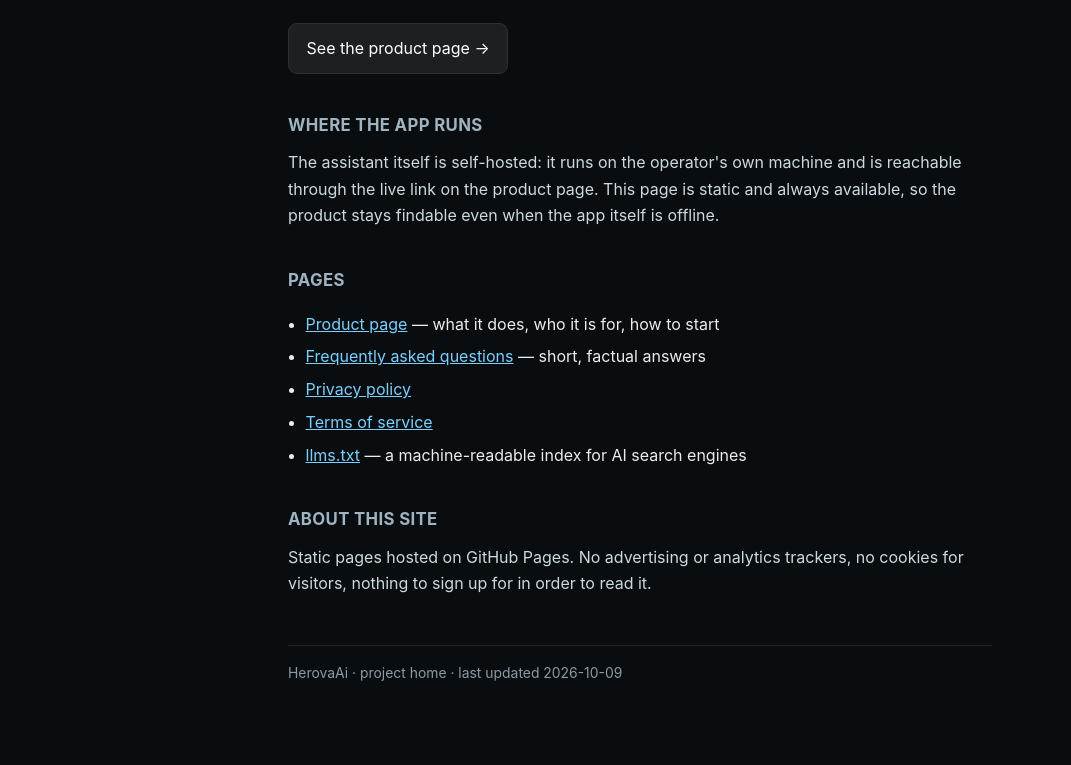
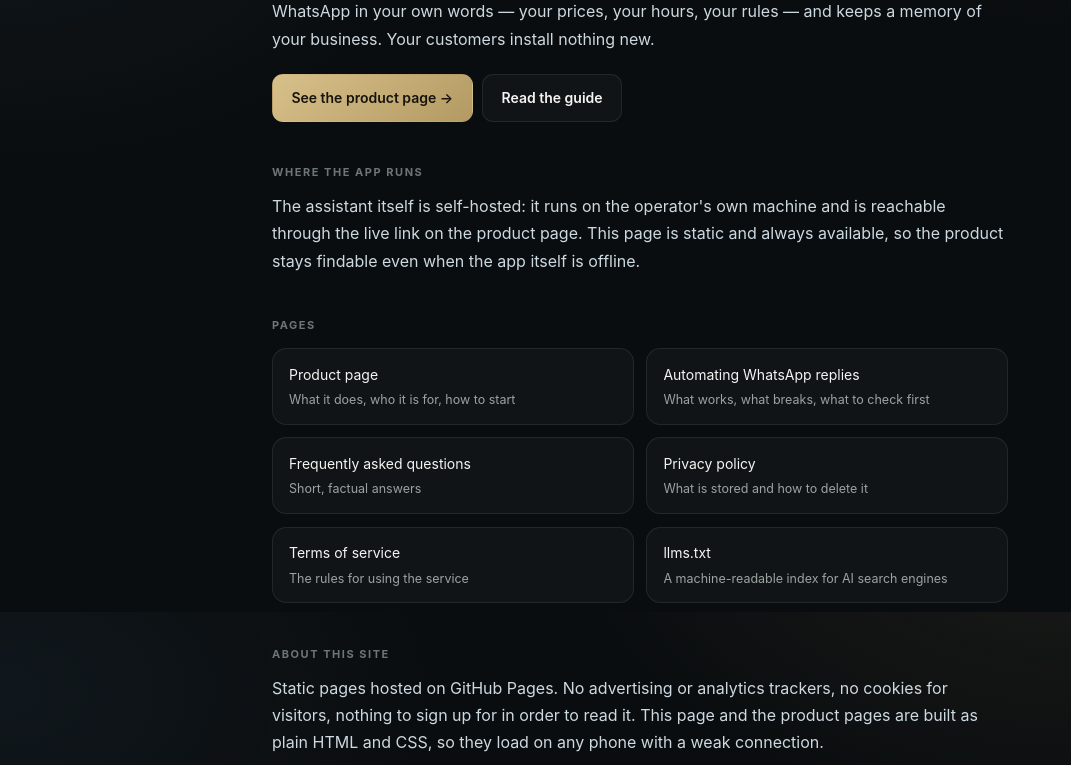
Before and after one commit to sahadat01832-del/sahadat01832-del.github.io, a plain HTML site: page index.html in a window 1280 px wide. Shown: the part 188-953 px from the top of the page, without its empty margins (0-1071 px from the left). Drawn offline with Linux system fonts and the light colour scheme.

Commit message:
Refresh the project home: brand icons, social card, guide link, contact and a 404

```diff
--- a/index.html
+++ b/index.html
@@ -8,28 +8,90 @@
 <meta name="description" content="HerovaAi is an AI assistant for small businesses that answers customer questions on WhatsApp in the owner's own words. This is the project home: what it is, where the app runs, and the site's policies.">
 <link rel="canonical" href="https://sahadat01832-del.github.io/">
 <meta name="theme-color" content="#0a0d0f">
+<link rel="icon" href="favicon.svg" type="image/svg+xml">
+<link rel="icon" href="favicon.ico" sizes="any">
+<link rel="apple-touch-icon" href="apple-touch-icon.png">
+<link rel="manifest" href="site.webmanifest">
 <meta property="og:type" content="website">
 <meta property="og:site_name" content="HerovaAi">
 <meta property="og:title" content="HerovaAi — project home">
-<meta property="og:description" content="What HerovaAi is, where the app runs, and where to read the policies.">
+<meta property="og:description" content="An AI assistant that answers customers on WhatsApp in the owner's own words. What it is, where the app runs, and how to reach the project.">
 <meta property="og:url" content="https://sahadat01832-del.github.io/">
-<meta name="twitter:card" content="summary">
+<meta property="og:image" content="https://sahadat01832-del.github.io/og-image.png">
+<meta property="og:image:width" content="1200">
+<meta property="og:image:height" content="630">
+<meta property="og:image:alt" content="HerovaAi — your shop's assistant, answering customers on WhatsApp">
+<meta name="twitter:card" content="summary_large_image">
+<meta name="twitter:image" content="https://sahadat01832-del.github.io/og-image.png">
 <style>
-  :root { color-scheme: dark; }
+  :root {
+    color-scheme: dark;
+    --bg: #0a0d0f;
+    --panel: rgba(255, 255, 255, 0.03);
+    --line: rgba(255, 255, 255, 0.08);
+    --text: #f4f5f3;
+    --dim: #9aa3a0;
+    --dim-2: #6d7674;
+    --gold: #c0a872;
+    --gold-light: #d8c08a;
+    --gold-soft: rgba(192, 168, 114, 0.12);
+    --ease: cubic-bezier(0.22, 0.61, 0.36, 1);
+  }
   * { box-sizing: border-box; }
-  body { margin: 0; padding: 3rem 1.25rem 4rem; background: #0a0d0f; color: #e7edf1;
-         font: 16px/1.65 -apple-system, "Segoe UI", Roboto, "Space Grotesk", system-ui, sans-serif; }
-  main { max-width: 44rem; margin: 0 auto; }
-  h1 { font-size: clamp(1.7rem, 4vw, 2.4rem); line-height: 1.2; margin: 0 0 .75rem; letter-spacing: -.01em; }
-  h2 { font-size: 1.05rem; margin: 2.4rem 0 .5rem; letter-spacing: .02em; text-transform: uppercase; color: #9fb3c0; }
-  p { margin: .6rem 0; color: #cdd9e1; }
-  ul { padding-left: 1.1rem; }
-  li { margin: .4rem 0; }
-  a { color: #7ad0ff; }
-  a.cta { display: inline-block; margin: 1rem 0 0; padding: .7rem 1.1rem; border-radius: .55rem;
-          background: #1d1f22; color: #fff; text-decoration: none; border: 1px solid #2c3136; }
-  .fine { margin-top: 3rem; padding-top: 1rem; border-top: 1px solid #1d2226;
-          font-size: .87rem; color: #8b9aa5; }
+  html { scroll-behavior: smooth; }
+  body {
+    margin: 0; padding: 2.6rem 1.25rem 3.5rem;
+    background: var(--bg); color: var(--text);
+    font: 16px/1.7 -apple-system, "Segoe UI", Roboto, "Space Grotesk", system-ui, sans-serif;
+    background-image:
+      radial-gradient(55rem 35rem at 85% -15%, rgba(192, 168, 114, 0.10), transparent 60%),
+      radial-gradient(45rem 28rem at 0% 10%, rgba(70, 110, 140, 0.10), transparent 60%);
+    background-attachment: fixed;
+  }
+  main { max-width: 46rem; margin: 0 auto; }
+  .brand { display: flex; align-items: center; gap: 0.6rem; margin-bottom: 1.6rem; }
+  .mark {
+    display: grid; place-items: center; width: 34px; height: 34px; border-radius: 10px;
+    background: linear-gradient(140deg, var(--gold-light), #8d7748); color: #0a0d0f;
+    font-weight: 700; font-family: "Space Grotesk", system-ui, sans-serif;
+    box-shadow: 0 2px 12px rgba(192, 168, 114, 0.2);
+  }
+  .brand-name { font-weight: 600; font-size: 15px; letter-spacing: -0.01em; }
+  .brand-name em { font-style: normal; color: var(--gold); }
+  h1 { font-size: clamp(1.7rem, 4vw, 2.4rem); line-height: 1.2; margin: 0 0 0.75rem; letter-spacing: -0.01em; text-wrap: balance; }
+  h2 { font-size: 11px; margin: 2.6rem 0 0.7rem; letter-spacing: 0.14em; text-transform: uppercase; color: var(--dim-2); }
+  p { margin: 0.65rem 0; color: #cdd9e1; }
+  ul { padding-left: 1.1rem; margin: 0.6rem 0; }
+  li { margin: 0.45rem 0; color: #cdd9e1; }
+  a { color: var(--gold); text-decoration: none; transition: color 0.18s var(--ease); }
+  a:hover { color: var(--gold-light); text-decoration: underline; text-underline-offset: 3px; }
+  :where(a, button):focus-visible { outline: 2px solid var(--gold); outline-offset: 3px; border-radius: 0.4rem; }
+  ::selection { background: rgba(192, 168, 114, 0.3); color: #fff; }
+  .actions { display: flex; gap: 0.6rem; flex-wrap: wrap; margin: 1.3rem 0 0; }
+  a.cta {
+    display: inline-block; padding: 0.7rem 1.15rem; border-radius: 0.7rem;
+    background: linear-gradient(140deg, #d8c08a, #b39a63); color: #17140c;
+    font-weight: 600; font-size: 14px; border: 1px solid transparent;
+    transition: transform 0.18s var(--ease), box-shadow 0.18s var(--ease);
+  }
+  a.cta:hover { text-decoration: none; transform: translateY(-1px); box-shadow: 0 6px 20px rgba(192, 168, 114, 0.22); color: #17140c; }
+  a.cta.ghost { background: var(--panel); color: var(--text); border-color: var(--line); }
+  a.cta.ghost:hover { border-color: rgba(192, 168, 114, 0.45); background: var(--gold-soft); color: var(--text); }
+  .cards { display: grid; gap: 0.8rem; grid-template-columns: repeat(auto-fit, minmax(15rem, 1fr)); margin: 0.8rem 0 0; list-style: none; padding: 0; }
+  .cards li { margin: 0; }
+  .cards a {
+    display: block; border: 1px solid var(--line); background: var(--panel); border-radius: 0.9rem;
+    padding: 0.85rem 1rem; color: var(--text); font-size: 14px;
+    transition: transform 0.22s var(--ease), border-color 0.22s var(--ease), background 0.22s var(--ease);
+  }
+  .cards a:hover { text-decoration: none; transform: translateY(-3px); border-color: rgba(192, 168, 114, 0.3); background: rgba(255, 255, 255, 0.05); }
+  .cards span { display: block; color: var(--dim); font-size: 12.5px; margin-top: 0.15rem; }
+  .fine { margin-top: 3rem; padding-top: 1.1rem; border-top: 1px solid var(--line); font-size: 0.87rem; color: #8b9aa5; }
+  @media (prefers-reduced-motion: reduce) {
+    html { scroll-behavior: auto; }
+    *, *::before, *::after { transition-duration: 0.01ms !important; }
+    a.cta:hover, .cards a:hover { transform: none; }
+  }
 </style>
 <script type="application/ld+json">
 {
@@ -40,6 +102,7 @@
       "@id": "https://sahadat01832-del.github.io/#organization",
       "name": "HerovaAi",
       "url": "https://sahadat01832-del.github.io/herovaai/",
+      "logo": "https://sahadat01832-del.github.io/icon-512.png",
       "description": "HerovaAi answers customer questions on WhatsApp in the owner's own words and keeps a memory of the business."
     },
     {
@@ -55,13 +118,21 @@
 </script>
 </head>
 <body>
-<main>
+<main id="main">
+  <div class="brand">
+    <span class="mark" aria-hidden="true">H</span>
+    <span class="brand-name">Herova<em>Ai</em></span>
+  </div>
+
   <h1>HerovaAi — project home</h1>
   <p><strong>HerovaAi</strong> is an AI assistant for small businesses. It answers your customers'
      questions on WhatsApp in your own words — your prices, your hours, your rules — and keeps a
      memory of your business. Your customers install nothing new.</p>
 
-  <a class="cta" href="https://sahadat01832-del.github.io/herovaai/">See the product page →</a>
+  <div class="actions">
+    <a class="cta" href="https://sahadat01832-del.github.io/herovaai/">See the product page →</a>
+    <a class="cta ghost" href="https://sahadat01832-del.github.io/herovaai/whatsapp-auto-reply/">Read the guide</a>
+  </div>
 
   <h2>Where the app runs</h2>
   <p>The assistant itself is self-hosted: it runs on the operator's own machine and is reachable
@@ -69,17 +140,25 @@
      product stays findable even when the app itself is offline.</p>
 
   <h2>Pages</h2>
-  <ul>
-    <li><a href="https://sahadat01832-del.github.io/herovaai/">Product page</a> — what it does, who it is for, how to start</li>
-    <li><a href="https://sahadat01832-del.github.io/herovaai/faq/">Frequently asked questions</a> — short, factual answers</li>
-    <li><a href="https://sahadat01832-del.github.io/herovaai/privacy/">Privacy policy</a></li>
-    <li><a href="https://sahadat01832-del.github.io/herovaai/terms/">Terms of service</a></li>
-    <li><a href="https://sahadat01832-del.github.io/llms.txt">llms.txt</a> — a machine-readable index for AI search engines</li>
+  <ul class="cards">
+    <li><a href="https://sahadat01832-del.github.io/herovaai/">Product page<span>What it does, who it is for, how to start</span></a></li>
+    <li><a href="https://sahadat01832-del.github.io/herovaai/whatsapp-auto-reply/">Automating WhatsApp replies<span>What works, what breaks, what to check first</span></a></li>
+    <li><a href="https://sahadat01832-del.github.io/herovaai/faq/">Frequently asked questions<span>Short, factual answers</span></a></li>
+    <li><a href="https://sahadat01832-del.github.io/herovaai/privacy/">Privacy policy<span>What is stored and how to delete it</span></a></li>
+    <li><a href="https://sahadat01832-del.github.io/herovaai/terms/">Terms of service<span>The rules for using the service</span></a></li>
+    <li><a href="https://sahadat01832-del.github.io/llms.txt">llms.txt<span>A machine-readable index for AI search engines</span></a></li>
   </ul>
 
   <h2>About this site</h2>
   <p>Static pages hosted on GitHub Pages. No advertising or analytics trackers, no cookies for
-     visitors, nothing to sign up for in order to read it.</p>
+     visitors, nothing to sign up for in order to read it. This page and the product pages are
+     built as plain HTML and CSS, so they load on any phone with a weak connection.</p>
+
+  <h2>Contact</h2>
+  <p>Questions, corrections or a bug on these pages: open an issue at
+     <a href="https://github.com/sahadat01832-del/herovaai/issues">github.com/sahadat01832-del/herovaai</a>.
+     For anything about the assistant itself, the <a href="https://sahadat01832-del.github.io/herovaai/faq/">FAQ</a>
+     is the fastest place to start.</p>
 
   <p class="fine">HerovaAi · project home · last updated 2026-10-09</p>
 </main>
```
Also changed, not shown: 404.html (added, +48 -0 lines), apple-touch-icon.png (added), favicon.ico (added), favicon.svg (added), icon-512.png (added), og-image.png (added), site.webmanifest (added).
